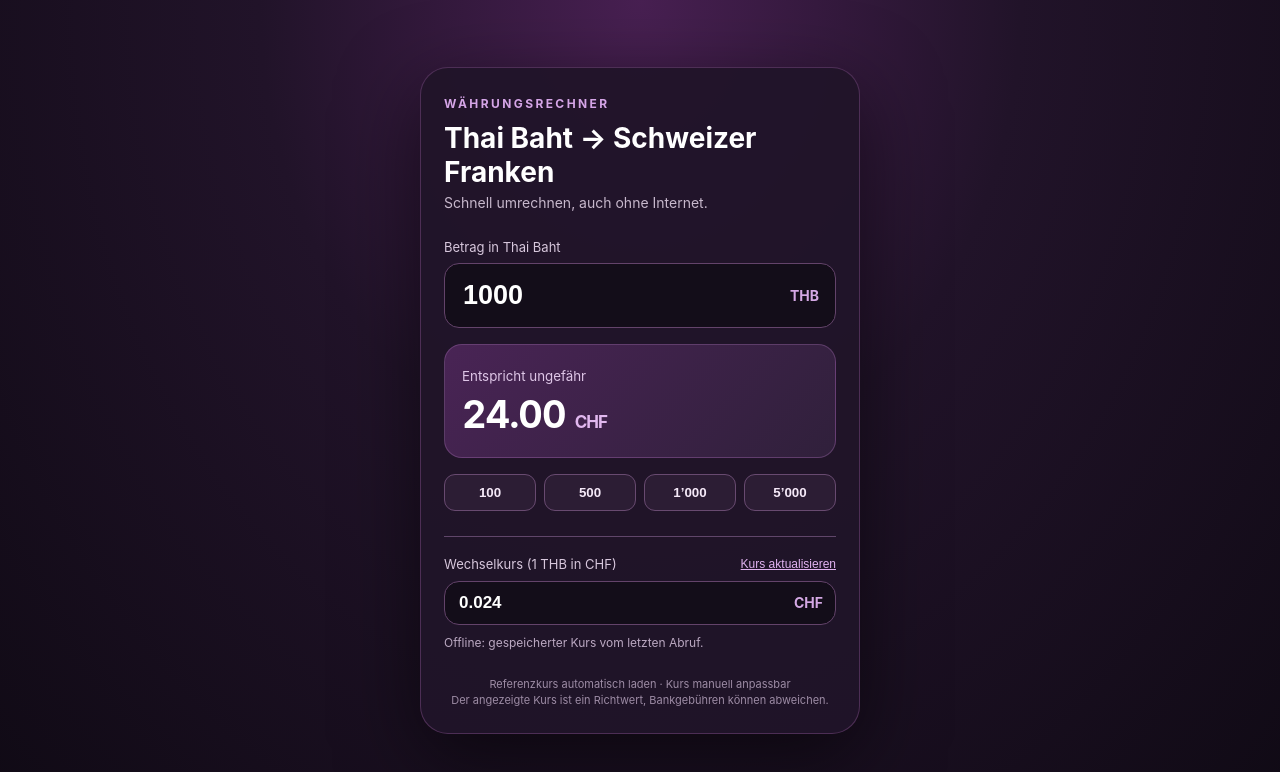
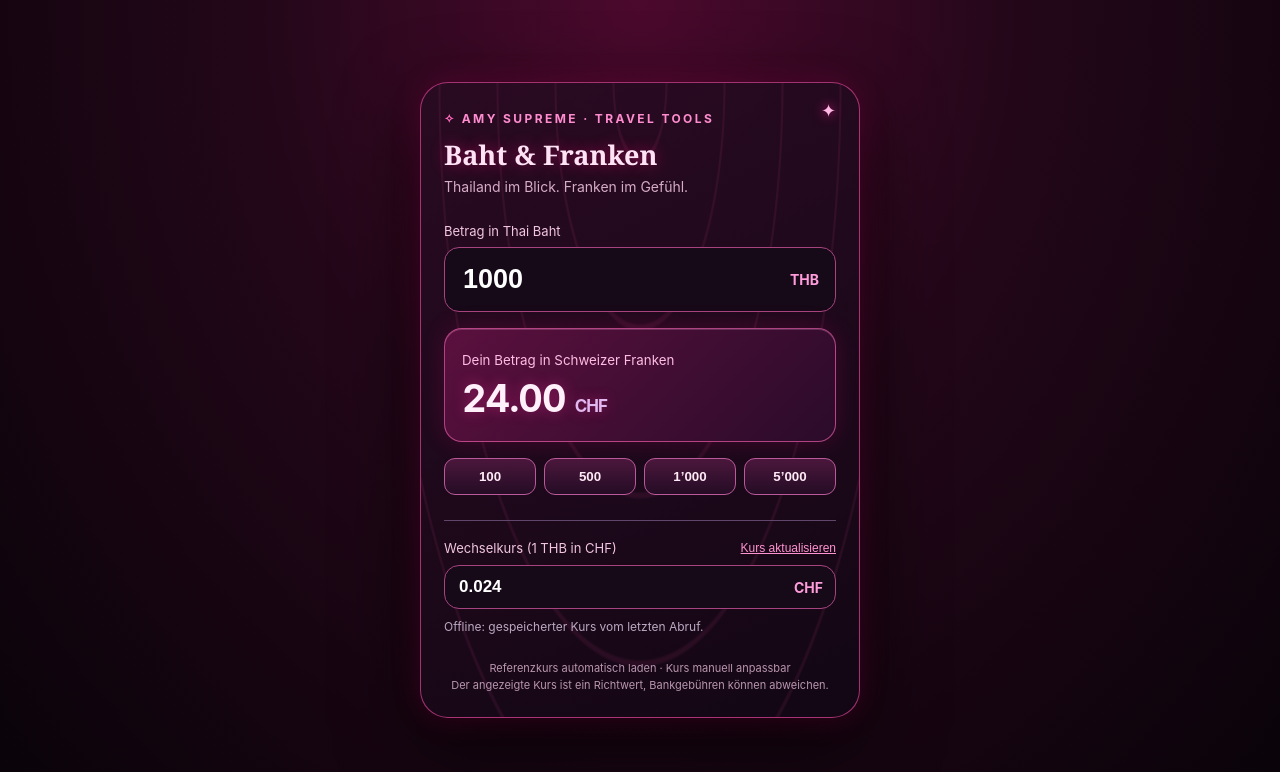
Before and after one commit to obsidianluna/Baht-Franken-Rechner, a plain HTML site: page index.html in a window 1280 px wide. Drawn offline with Linux system fonts and the light colour scheme; no server answers.

Commit message:
Style converter with Amy Supreme neon glass theme

```diff
--- a/index.html
+++ b/index.html
@@ -6,22 +6,25 @@
 <link rel="manifest" href="./manifest.webmanifest"><link rel="apple-touch-icon" href="./icon.svg">
 <title>Baht → Franken</title>
 <style>
-:root{color-scheme:dark;font-family:-apple-system,BlinkMacSystemFont,"Segoe UI",sans-serif;background:#130b19;color:#fff}
-*{box-sizing:border-box}body{margin:0;min-height:100vh;display:grid;place-items:center;padding:24px;background:radial-gradient(ellipse at 50% 0%,#482052 0,#211329 42%,#100a15 100%)}
-main{width:min(100%,440px);padding:28px 23px 24px;border:1px solid #75477d88;border-radius:28px;background:#211529eF;box-shadow:0 24px 80px #0008}
-.brand{color:#d5a5e7;font-size:12px;letter-spacing:.2em;text-transform:uppercase;font-weight:700}h1{font-size:28px;margin:10px 0 5px}.sub{color:#c7b8cc;font-size:14px;margin:0 0 28px}
-label{display:block;color:#d7c7dc;font-size:13px;margin:0 0 8px}.field{background:#130d19;border:1px solid #63436a;border-radius:15px;padding:15px 16px;display:flex;align-items:center;gap:10px}
-input{width:100%;min-width:0;background:none;border:0;outline:0;color:#fff;font-size:27px;font-weight:650;font-variant-numeric:tabular-nums}input::-webkit-inner-spin-button{display:none}.currency{font-size:14px;color:#d4a8e4;font-weight:700}
-.result{margin-top:16px;padding:20px 17px;border-radius:18px;background:linear-gradient(135deg,#492455,#30203b);border:1px solid #9c68a866}
-.result small{color:#dec6e7}.amount{font-size:38px;font-weight:750;letter-spacing:-1px;margin-top:6px;font-variant-numeric:tabular-nums}.amount span{font-size:17px;color:#e1b8ef}
-.presets{display:flex;gap:8px;margin:16px 0 25px}.presets button{flex:1;border:1px solid #684a70;background:#2c1d34;color:#f5e9f8;border-radius:11px;padding:10px 3px;font-weight:650}
-.ratebox{border-top:1px solid #60466a;padding-top:19px}.ratehead{display:flex;justify-content:space-between;align-items:center;margin-bottom:9px}.ratehead label{margin:0}.rateinput{padding:10px 12px}.rateinput input{font-size:17px}.status{font-size:12px;color:#bba9c2;margin-top:10px;min-height:18px}.refresh{background:none;border:0;color:#e0b2f0;text-decoration:underline;padding:0;font-size:12px}
-footer{font-size:11px;color:#9d8ca5;text-align:center;margin-top:23px;line-height:1.5}
+/* Amy Supreme: neon damask glass edition */
+
+:root{color-scheme:dark;font-family:-apple-system,BlinkMacSystemFont,"Segoe UI",sans-serif;background:#0b030a;color:#fff0fa}
+*{box-sizing:border-box}body{margin:0;min-height:100vh;display:grid;place-items:center;padding:24px;background:radial-gradient(ellipse at 50% 0%,#4b092d 0,#230719 42%,#090309 100%)}
+main{width:min(100%,440px);padding:28px 23px 24px;border:1px solid #fa4ca89e;border-radius:28px;background:linear-gradient(155deg,#290b22f2,#130715f7);box-shadow:0 0 30px #ff00802c,0 24px 80px #000b;position:relative;overflow:hidden}
+.brand{color:#ff8ccf;font-size:12px;letter-spacing:.2em;text-transform:uppercase;font-weight:700}h1{font-family:Georgia,serif;font-size:27px;margin:10px 0 5px;color:#ffe3f5;text-shadow:0 0 15px #ff008078}.sub{color:#d6acc7;font-size:14px;margin:0 0 28px}
+label{display:block;color:#f1c5df;font-size:13px;margin:0 0 8px}.field{background:#160918;border:1px solid #a7447f;border-radius:15px;padding:15px 16px;display:flex;align-items:center;gap:10px}
+input{width:100%;min-width:0;background:none;border:0;outline:0;color:#fff;font-size:27px;font-weight:650;font-variant-numeric:tabular-nums}input::-webkit-inner-spin-button{display:none}.currency{font-size:14px;color:#ff9cdb;font-weight:700}
+.result{margin-top:16px;padding:20px 17px;border-radius:18px;background:linear-gradient(135deg,#5b103e,#2b0b2a);border:1px solid #fc68b89c;box-shadow:inset 0 1px 0 #ffb8e233,0 0 23px #ff00802b}
+.result small{color:#ffbde3}.amount{font-size:38px;font-weight:750;letter-spacing:-1px;margin-top:6px;font-variant-numeric:tabular-nums}.amount span{font-size:17px;color:#e1b8ef}
+.presets{display:flex;gap:8px;margin:16px 0 25px}.presets button{flex:1;border:1px solid #ba5a9a;background:linear-gradient(180deg,#4b173c,#250c25);color:#ffeaf6;border-radius:11px;padding:10px 3px;font-weight:650}
+.ratebox{border-top:1px solid #60466a;padding-top:19px}.ratehead{display:flex;justify-content:space-between;align-items:center;margin-bottom:9px}.ratehead label{margin:0}.rateinput{padding:10px 12px}.rateinput input{font-size:17px}.status{font-size:12px;color:#bba9c2;margin-top:10px;min-height:18px}.refresh{background:none;border:0;color:#ff92d0;text-decoration:underline;padding:0;font-size:12px}
+footer{font-size:11px;color:#b996ae;text-align:center;margin-top:23px;line-height:1.5}
+main:before{content:'✦';position:absolute;right:23px;top:17px;font-size:18px;color:#ffb8e4;text-shadow:0 0 12px #ff1a9a}main:after{content:'';pointer-events:none;position:absolute;inset:0;opacity:.09;background:repeating-radial-gradient(ellipse at 50% 0%,transparent 0 25px,#ed4598 26px 27px,transparent 28px 58px)}main>*{position:relative;z-index:1}.brand:before{content:'✧ ';color:#ff69bb}.amount{text-shadow:0 0 14px #ff2e9d66}.presets button:active{transform:scale(.96);background:#6e2150}input:focus{filter:drop-shadow(0 0 5px #ff329a66)}
 </style></head>
 <body><main>
-<div class="brand">Währungsrechner</div><h1>Thai Baht → Schweizer Franken</h1><p class="sub">Schnell umrechnen, auch ohne Internet.</p>
+<div class="brand">Amy Supreme · Travel Tools</div><h1>Baht &amp; Franken</h1><p class="sub">Thailand im Blick. Franken im Gefühl.</p>
 <label for="thb">Betrag in Thai Baht</label><div class="field"><input id="thb" type="number" inputmode="decimal" min="0" step="any" value="1000"><span class="currency">THB</span></div>
-<div class="result"><small>Entspricht ungefähr</small><div class="amount" id="chf">– <span>CHF</span></div></div>
+<div class="result"><small>Dein Betrag in Schweizer Franken</small><div class="amount" id="chf">– <span>CHF</span></div></div>
 <div class="presets"><button data-v="100">100</button><button data-v="500">500</button><button data-v="1000">1’000</button><button data-v="5000">5’000</button></div>
 <div class="ratebox"><div class="ratehead"><label for="rate">Wechselkurs (1 THB in CHF)</label><button class="refresh" id="refresh">Kurs aktualisieren</button></div>
 <div class="field rateinput"><input id="rate" type="number" inputmode="decimal" step="any" value="0.024"><span class="currency">CHF</span></div>
```
